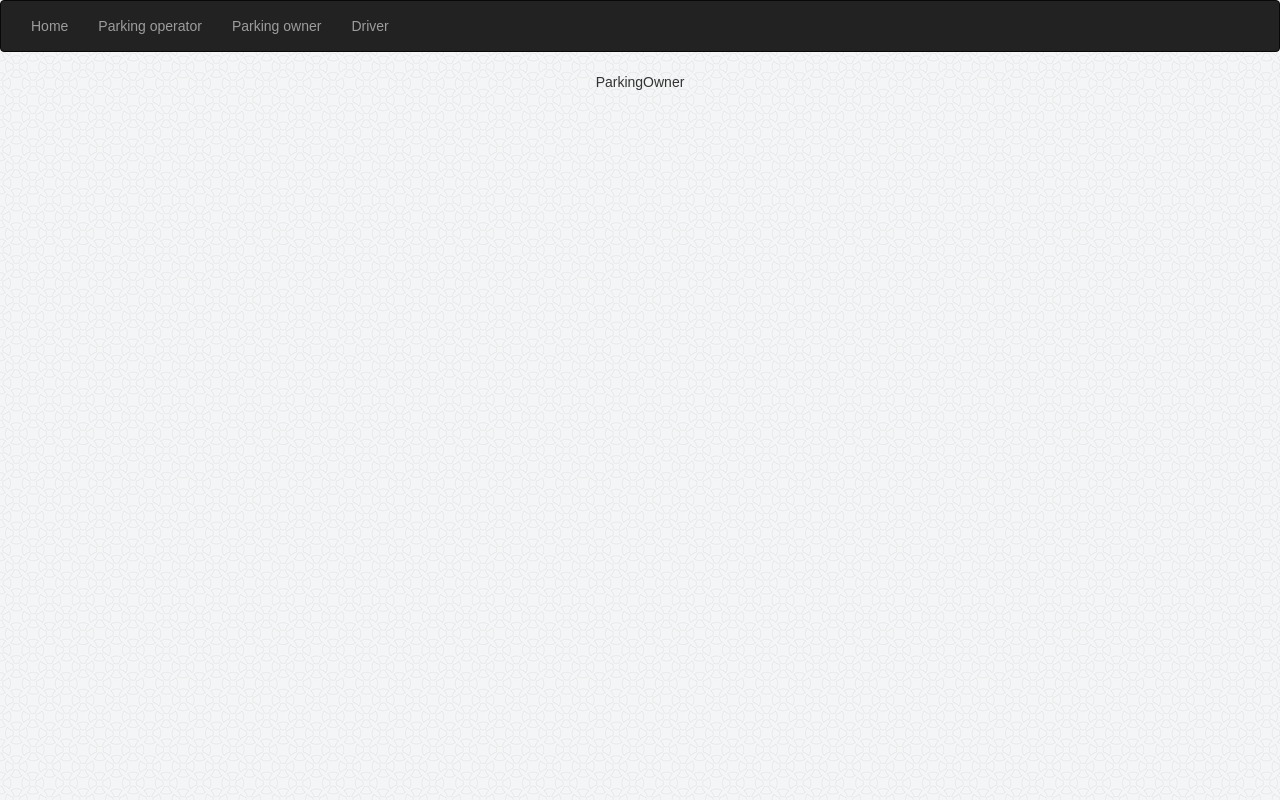
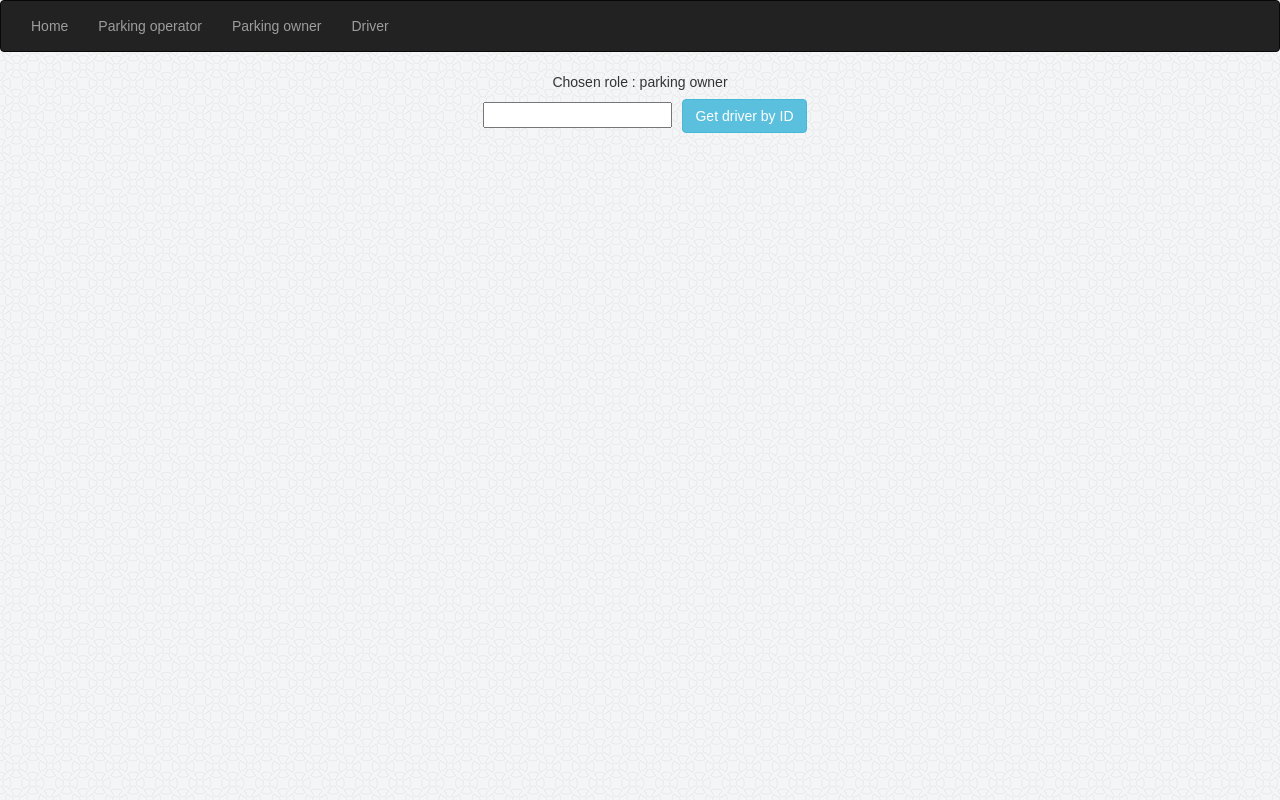
Before and after one commit to Banul/Parking, a React (Create React App) app in the folder client/: page /parkingOwner in a window 1280 px wide. Built offline with nearby package versions, Linux system fonts and the light colour scheme.

Commit message:
beggining of ParkingOwner creation

```diff
--- a/client/src/InputAndButtonComponent.js
+++ b/client/src/InputAndButtonComponent.js
@@ -5,7 +5,7 @@ const InputAndButtonComponent = (props) => {
         <div>
              <div>Chosen role : {props.role}</div>
                 <input className = "input" onChange = {props.onInputChange} />
-                <button type="button" className="btn btn-info" onClick = {props.onButtonClicked}>Search driver by id</button>
+                <button type="button" className="btn btn-info" onClick = {props.onButtonClicked}>{props.text}</button>
                 <p/>
         </div>
     )
--- a/client/src/ParkingOperator.js
+++ b/client/src/ParkingOperator.js
@@ -10,9 +10,7 @@ class ParkingOperator extends Component{
 
     state = {
         inputValueID : '',
-        inputValueVehicle : '',
         currentDriverId: '',
-        currentDriverVehicleNumber: '',
         parkingMeterStatus: '',
         buttonClicked: false,
         requestStatus: ''
@@ -53,22 +51,22 @@ class ParkingOperator extends Component{
     }
 
     onButtonClicked = () => {
-        console.log("buttonIdClicked");
         this.getData();
     }
 
     render(){
         return(
             <div>
-                <InputAndButtonComponent role = "driver"
+                <InputAndButtonComponent role = "parking operator"
                                          onInputChange = {this.onInputChange}
+                                         text = "Check income for a given day"
                                          onButtonClicked = {this.onButtonClicked}/>
 
                 <DataCreatorForParkingOperator currentDriverId = {this.state.currentDriverId}
                                                buttonClicked = {this.state.buttonClicked}
                                                currentDriverId = {this.state.currentDriverId}
                                                requestStatus = {this.state.requestStatus}
-                                               currentDriverVehicleNumber = {this.state.currentDriverVehicleNumber}
+                                               currentDriverVehiclevumber = {this.state.currentDriverVehicleNumber}
                                                parkingMeterStatus = {this.state.parkingMeterStatus} />
 
             </div>
--- a/client/src/ParkingOwner.js
+++ b/client/src/ParkingOwner.js
@@ -1,9 +1,46 @@
 import React, { Component } from "react";
+import InputAndButtonComponent from './InputAndButtonComponent';
+import axios from 'axios';
 
 class ParkingOwner extends Component{
+
+    state = {
+       inputValueID : '',
+       currentDriverId: '',
+       buttonClicked: false,
+       requestStatus: '',
+       cost: ''
+
+    }
+
+    onInputChange = (event) => {
+        this.setState({
+            inputValueID: event.target.value
+        });
+    }
+
+    getData = () => {
+        const date = this.state.inputValueID;
+        const URL = `http://localhost:8080/transactionAggregate/${date}`;
+        axios.get(URL).then(results => {
+            console.log(results);
+        })
+
+
+    }
+
+     onButtonClicked = () => {
+        this.getData();
+    }
+
     render(){
         return(
-            <div>ParkingOwner</div>
+            <div>
+                <InputAndButtonComponent role = "parking owner"
+                                         text = "Get driver by ID"
+                                         onInputChange = {this.onInputChange}
+                                         onButtonClicked = {this.onButtonClicked}/>
+            </div>
         )
     }
 }
```
Also changed, not shown: 2 other files (tests, documents, lock files or other folders).
